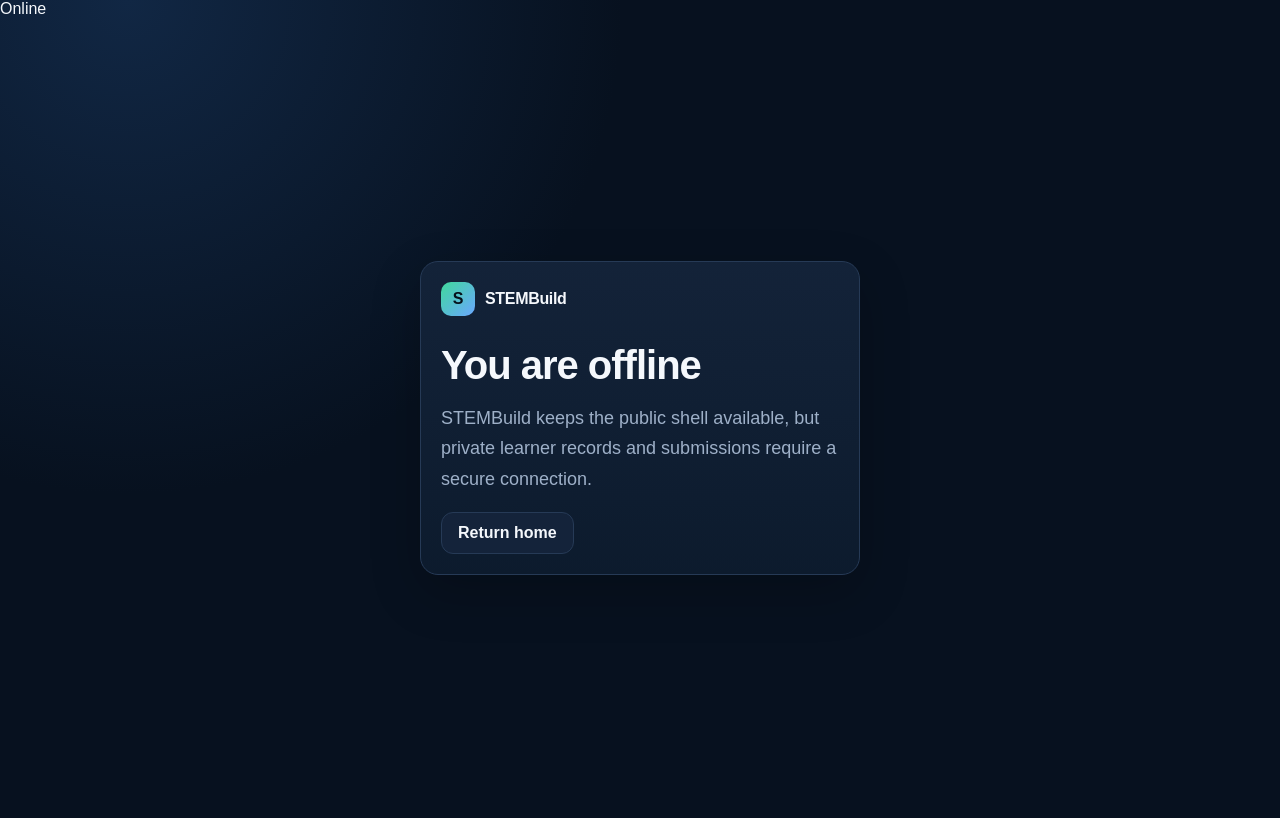
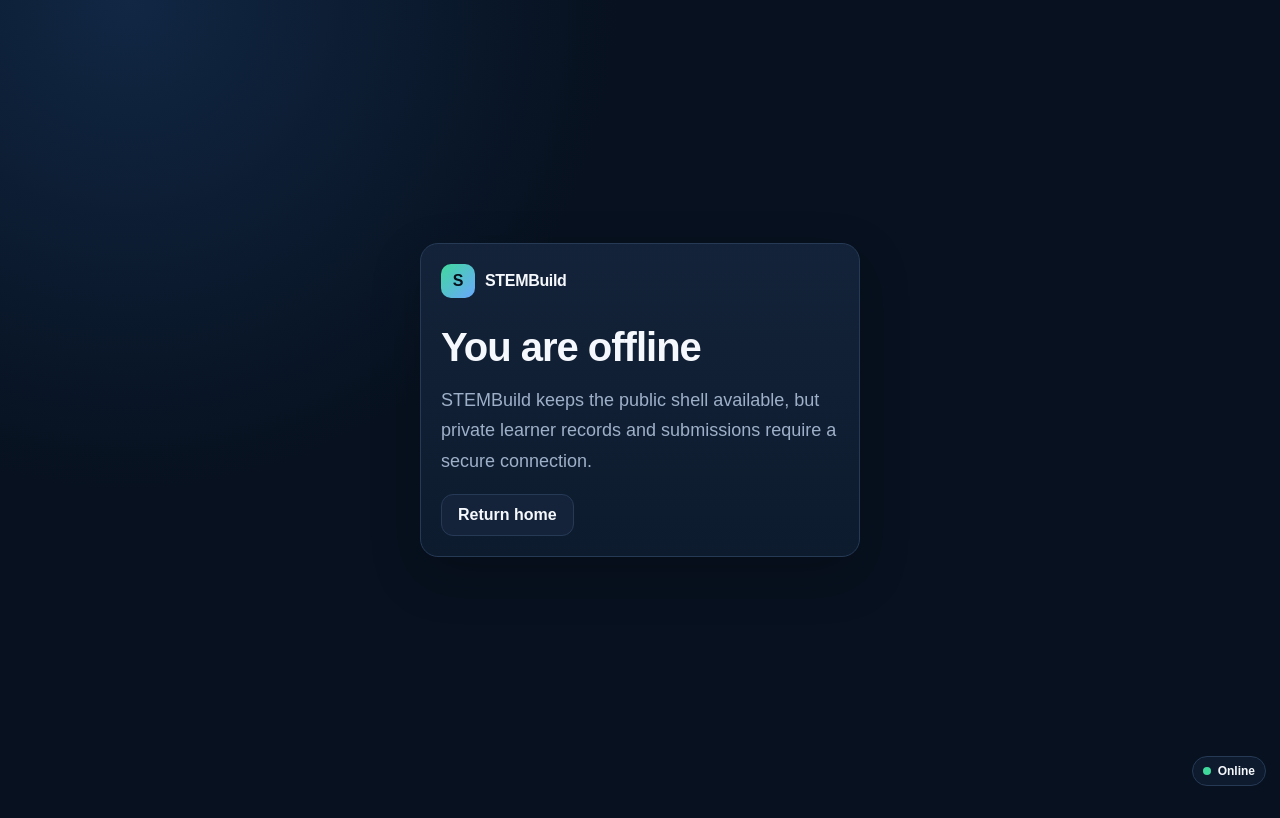
Before and after one commit to cath365/STEMBuild-, a Next.js app: page /offline in a window 1280 px wide. Built offline with nearby package versions, Linux system fonts and the light colour scheme.

Commit message:
style: add clear connectivity indicator

```diff
--- a/src/app/globals.css
+++ b/src/app/globals.css
@@ -104,3 +104,5 @@ hr { border:0; border-top:1px solid var(--border); margin:18px 0; }
   .btn { width:100%; }
   .actions .btn { width:auto; }
 }
+
+.connectivity{position:fixed;right:14px;bottom:14px;z-index:100;display:flex;align-items:center;gap:7px;padding:7px 10px;border:1px solid var(--border);border-radius:999px;background:var(--surface);font-size:12px;font-weight:700}.connectivity-dot{width:8px;height:8px;border-radius:50%;background:#40d99c}.connectivity.offline .connectivity-dot{background:#ffc857}.connectivity.offline{border-color:#6d5a25}
```
